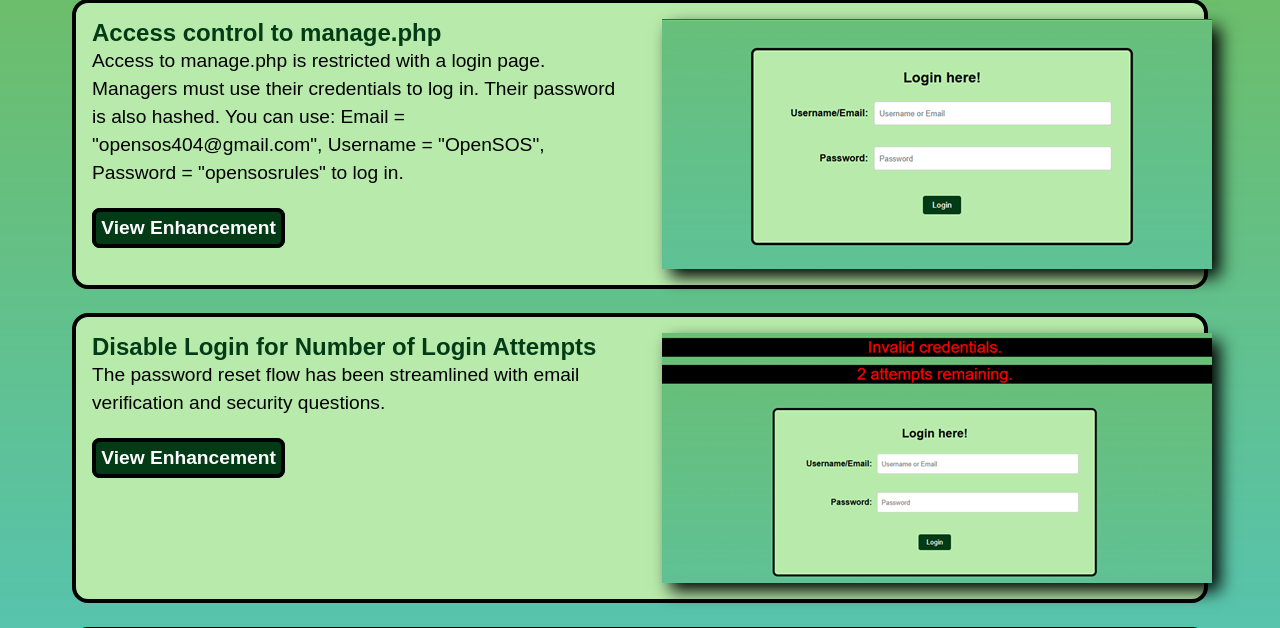
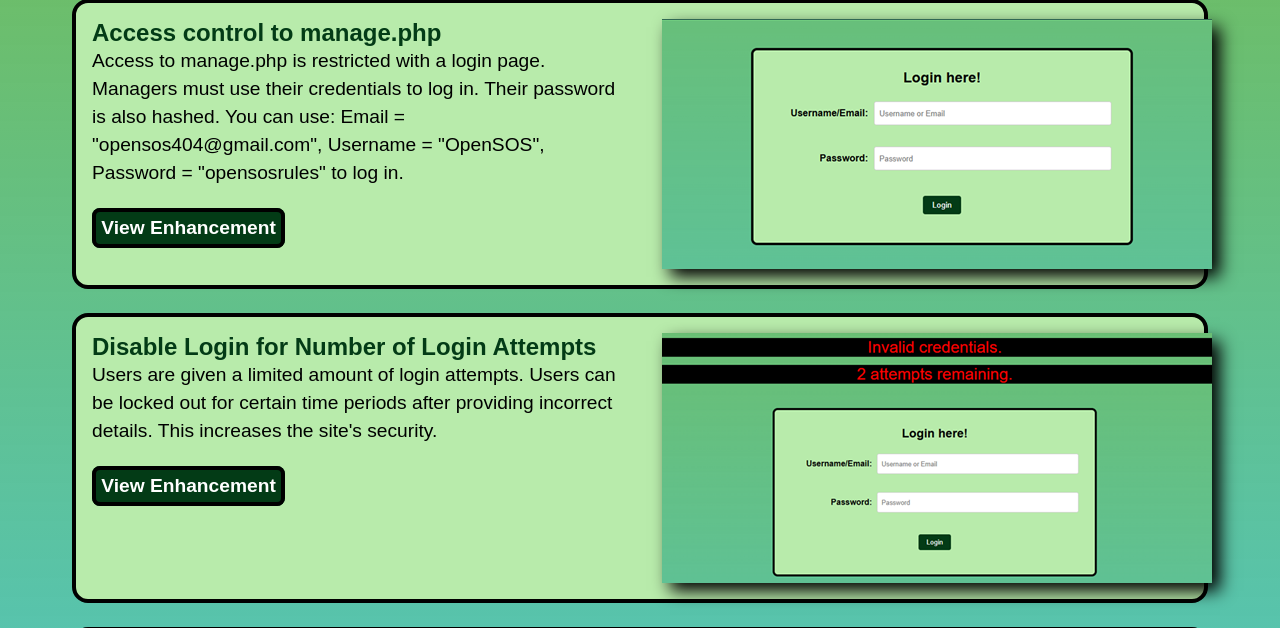
Before and after one commit to 102153870/openSOS_groupProjectPart1, a PHP site: page /enhancements.php in a window 1280 px wide. Shown: the part 860-1488 px from the top of the page. Run offline with PHP 8.4, Linux system fonts and the light colour scheme.

Commit message:
Disable Login for Number of Login Attempts enhancement desc

```diff
--- a/enhancements.php
+++ b/enhancements.php
@@ -72,7 +72,7 @@ include 'nav.inc'; // Include the navigation bar
         <div class="job_description_box">
             <section class="job_description_left">
                 <h1 class="job_title">Disable Login for Number of Login Attempts</h1>
-                <p>The password reset flow has been streamlined with email verification and security questions.</p><br>
+                <p>Users are given a limited amount of login attempts. Users can be locked out for certain time periods after providing incorrect details. This increases the site's security.</p><br>
                 <a href="login.php" class="buttons_description_box">View Enhancement</a>
             </section>
             <section class="job_description_right">
```
